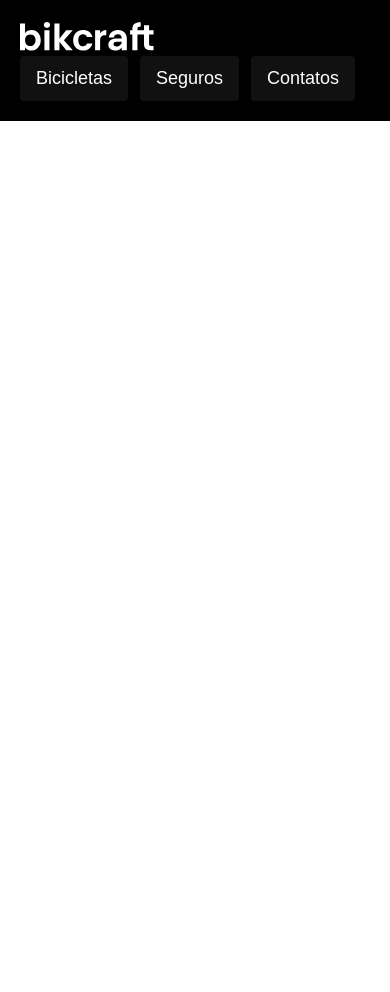
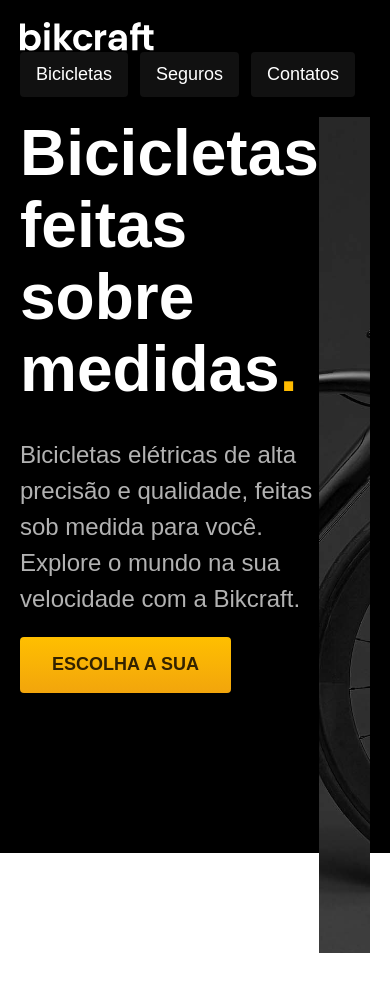
Before and after one commit to NtL1ma/Ntl1mabickraft.github.io, a plain HTML site: page index.html in a window 390 px wide. Before the commit the page ends 844 px from the top, so only its background shows below. Drawn offline with Linux system fonts and the light colour scheme.

Commit message:
introdução sem responsivo

```diff
--- a/css/style.css
+++ b/css/style.css
@@ -1,6 +1,16 @@
 body {
   font-family: Arial, Helvetica, sans-serif;
   margin: 0px;
+}
+h1,
+p,
+h2,
+h3 {
+  margin: 0px;
+}
+img {
+  max-width: 100%;
+  display: block;
 }
 a {
   text-decoration: none;
@@ -71,3 +81,55 @@
     font-size: 14px;
   }
 }
+
+.main-bg {
+  margin: 0px;
+  background-color: #000000;
+  color: white;
+  padding-bottom: 80px;
+  box-shadow: inset 0px -180px #ffffff;
+}
+.main img {
+  height: 100%;
+  object-fit: cover;
+}
+.main {
+  max-width: 1200px;
+  margin: 0 auto;
+  display: grid;
+  grid-template-columns: 1fr 1fr;
+  padding: 0px 20px;
+}
+.main-intro {
+  align-self: end;
+  padding-bottom: 260px;
+}
+.main-intro h1 {
+  margin-bottom: 32px;
+  font-size: 64px;
+  line-height: 1.125;
+}
+.main-intro h1 span {
+  color: #ffbb00;
+}
+.main-intro p {
+  margin-bottom: 20px;
+  font-size: 24px;
+  line-height: 1.5;
+  color: #b2b2b2;
+}
+
+.main a {
+  display: inline-block;
+  padding: 16px 32px;
+  background: linear-gradient(#ffbf00, #f2a50c);
+  border-radius: 4px;
+  box-shadow: 0 1px 2px rgba(0, 0, 0, 0.1); /*x, y, bluer, font-size */
+  color: #332200;
+  font-size: 18px;
+  line-height: 1.33;
+  font-weight: bold;
+}
+.main a:hover {
+  background: linear-gradient(#ffb60d, #e59317);
+}
--- a/index.html
+++ b/index.html
@@ -28,6 +28,19 @@
     </div>
   </header>
 
+  <main class="main-bg">
+    <div class="main">
+      <div class="main-intro">
+        <h1>Bicicletas feitas sobre medidas<span>.</span></h1>
+        <p>Bicicletas elétricas de alta precisão e qualidade, feitas sob medida para você. Explore o mundo na sua velocidade com a Bikcraft.</p>
+        <a href="./" class="botão">ESCOLHA A SUA</a>
+      </div>
+
+      <img src="/img/fotos/introducao.jpg" alt="">
+
+    </div>
+  </main>
+
 
 </body>
 
```
